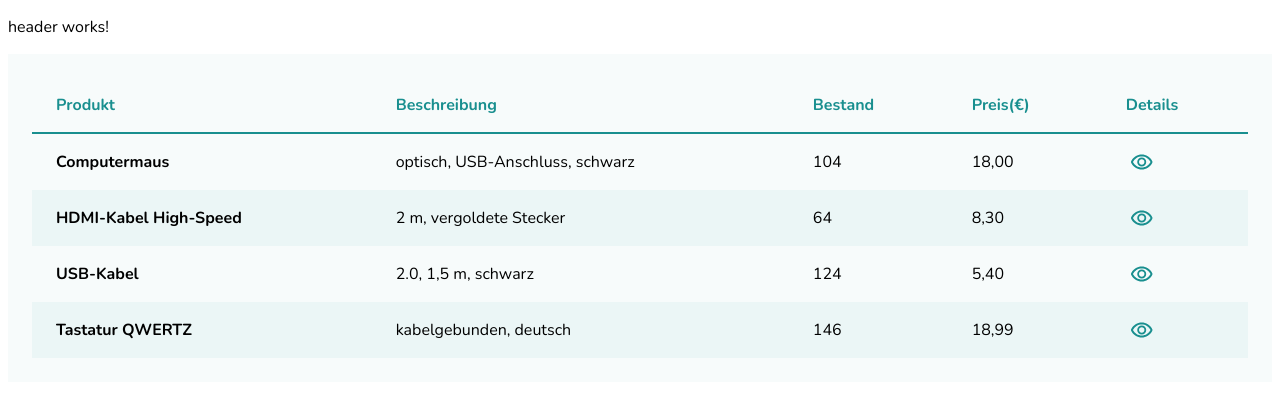
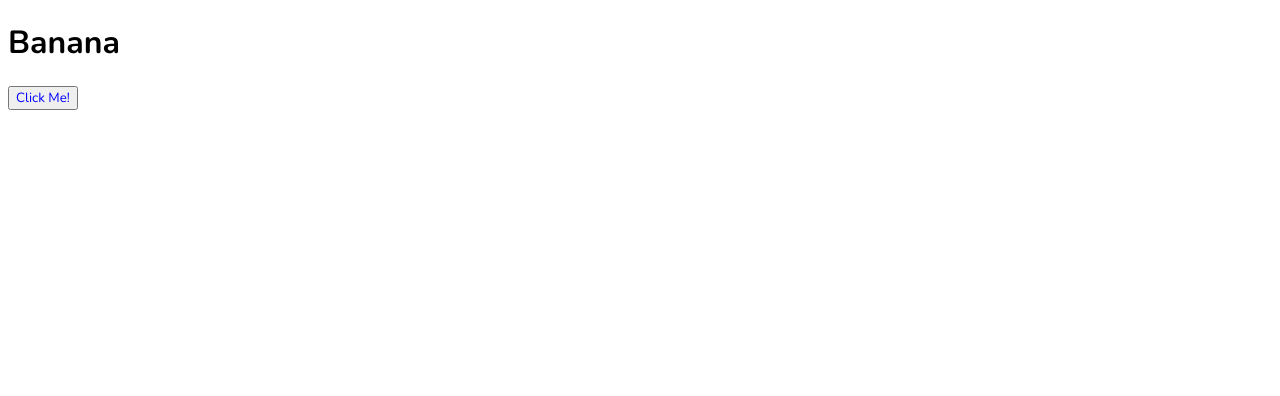
Before and after one commit to Rudibert-Code/Produktliste, an Angular app in the folder product-list/: page / in a window 1280 px wide. Shown: the top 396 px of the page. Built offline with nearby package versions, Linux system fonts and the light colour scheme.

Commit message:
product-list inported

```diff
--- a/product-list/src/app/app.html
+++ b/product-list/src/app/app.html
@@ -1,3 +1,4 @@
-<app-header></app-header>
-<app-product-list></app-product-list>
+<h1>{{our_text}}</h1>
+
+<button [style.color]="getButtonColor()" [disabled]="isDisabled" (click)="textGen()">Click Me!</button>
 <router-outlet />
--- a/product-list/src/app/app.ts
+++ b/product-list/src/app/app.ts
@@ -11,4 +11,20 @@
 })
 export class App {
   protected readonly title = signal('product-list');
+
+  our_text = "Hallo Welt"
+
+  ngOnInit(){
+    this.our_text = "Banana"
+  }
+
+  textGen(){
+    this.our_text = 'Button Pushed'
+  }
+
+  isDisabled = false
+
+  getButtonColor(){
+    return 'blue'
+  }
 }
--- a/product-list/src/app/layout/header/header.html
+++ b/product-list/src/app/layout/header/header.html
@@ -1 +1,19 @@
-<p>header works!</p>
+<header class="main-header">
+  <h1 class="main-header__title">Produkte</h1>
+  <a class="btn btn--primary">
+    <span>Neues Produkt</span>
+    <svg xmlns="http://www.w3.org/2000/svg" width="14" height="14" viewBox="0 0 14 14"
+ fill="none">
+    <path
+d="M6 8H1C0.716667 8 0.479167 7.90417 0.2875 7.7125C0.0958333 7.52083 0 7.28333
+ 0 7C0 6.71667 0.0958333 6.47917 0.2875 6.2875C0.479167 6.09583 0.716667 6 1 6H6V1C6
+ 0.716667 6.09583 0.479167 6.2875 0.2875C6.47917 0.0958333 6.71667 0 7 0C7.28333 0
+ 7.52083 0.0958333 7.7125 0.2875C7.90417 0.479167 8 0.716667 8 1V6H13C13.2833 6
+13.5208 6.09583 13.7125 6.2875C13.9042 6.47917 14 6.71667 14 7C14 7.28333 13.9042
+7.52083 13.7125 7.7125C13.5208 7.90417 13.2833 8 13 8H8V13C8 13.2833 7.90417 13.5208
+ 7.7125 13.7125C7.52083 13.9042 7.28333 14 7 14C6.71667 14 6.47917 13.9042 6.2875
+13.7125C6.09583 13.5208 6 13.2833 6 13V8Z"
+fill="#232323" />
+   </svg>
+</a>
+</header>
--- /dev/null
+++ b/product-list/src/app/shared/components/product-detail/product-detail.html
@@ -0,0 +1 @@
+<p>product-detail works!</p>
```
Also changed, not shown: product-list/src/app/shared/components/product-detail/product-detail.ts (added, +9 -0 lines), product-list/src/app/shared/components/product-detail/product-detail.scss (added).
